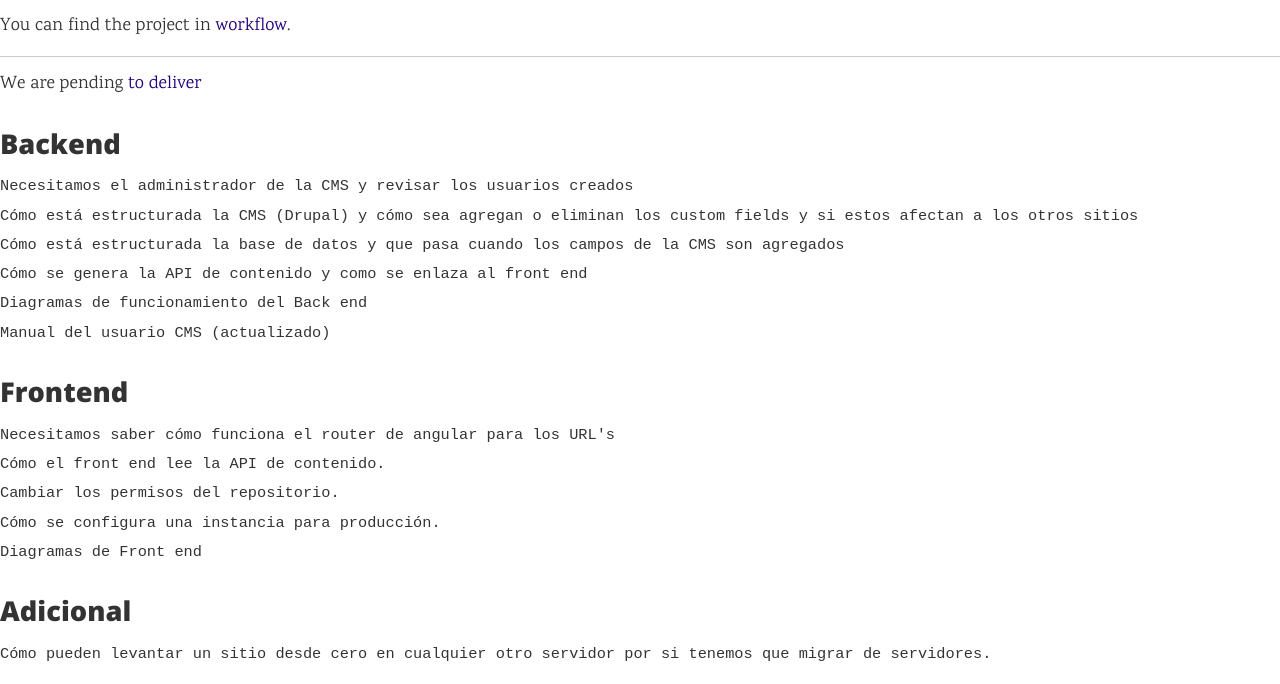
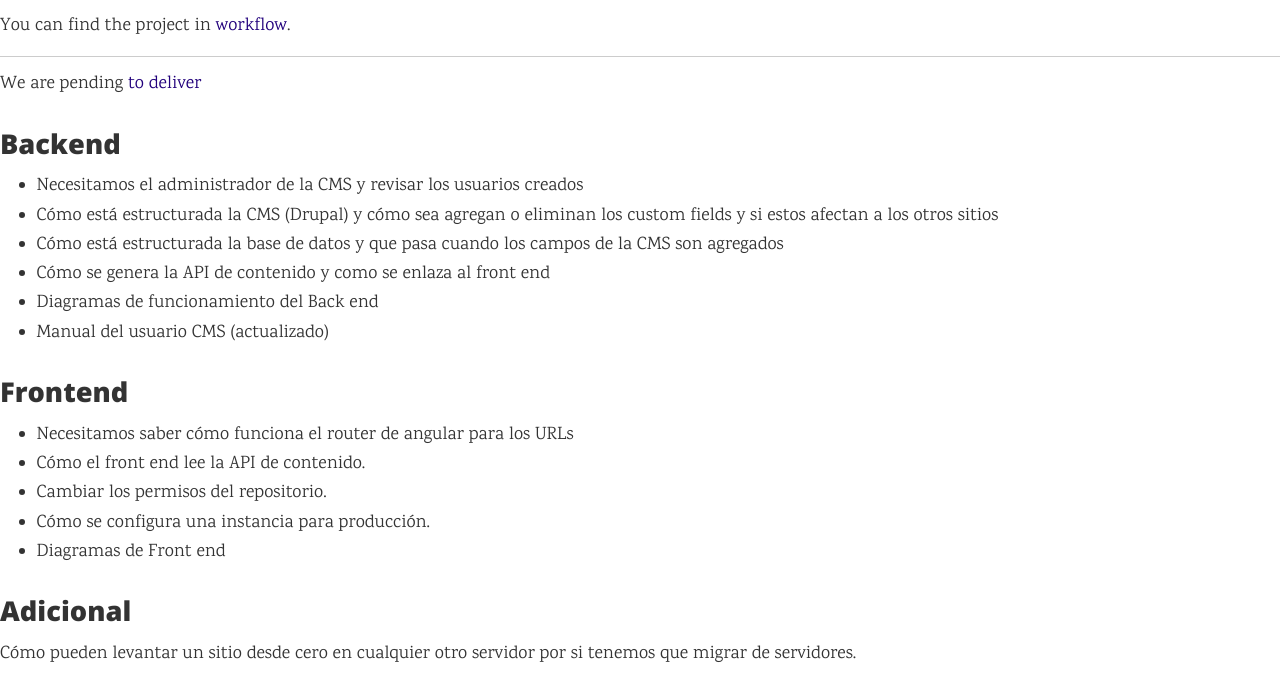
Before and after one commit to antoniwan/active-projects, a Gatsby site: page /projects/vallarta-websites/ in a window 1280 px wide. Shown: the part 174-858 px from the top of the page. Built offline with nearby package versions, Linux system fonts and the light colour scheme; Gatsby itself is replaced by a stand-in of ours; some packages are replaced by stand-ins of ours.

Commit message:
update vallarta’s formatting

```diff
--- a/src/projects/vallarta-websites.md
+++ b/src/projects/vallarta-websites.md
@@ -13,21 +13,21 @@ We are pending [to deliver](http://m8.companyworkflow.com/#messages/530390)
 
 ## Backend
 
-    Necesitamos el administrador de la CMS y revisar los usuarios creados
-    Cómo está estructurada la CMS (Drupal) y cómo sea agregan o eliminan los custom fields y si estos afectan a los otros sitios
-    Cómo está estructurada la base de datos y que pasa cuando los campos de la CMS son agregados
-    Cómo se genera la API de contenido y como se enlaza al front end
-    Diagramas de funcionamiento del Back end
-    Manual del usuario CMS (actualizado)
+  - Necesitamos el administrador de la CMS y revisar los usuarios creados
+  - Cómo está estructurada la CMS (Drupal) y cómo sea agregan o eliminan los custom fields y si estos afectan a los otros sitios
+  - Cómo está estructurada la base de datos y que pasa cuando los campos de la CMS son agregados
+  - Cómo se genera la API de contenido y como se enlaza al front end
+  - Diagramas de funcionamiento del Back end
+  - Manual del usuario CMS (actualizado)
 
 ## Frontend
 
-    Necesitamos saber cómo funciona el router de angular para los URL's
-    Cómo el front end lee la API de contenido.
-    Cambiar los permisos del repositorio.
-    Cómo se configura una instancia para producción.
-    Diagramas de Front end
+  - Necesitamos saber cómo funciona el router de angular para los URLs
+  - Cómo el front end lee la API de contenido.
+  - Cambiar los permisos del repositorio.
+  - Cómo se configura una instancia para producción.
+  - Diagramas de Front end
 
 ## Adicional
 
-    Cómo pueden levantar un sitio desde cero en cualquier otro servidor por si tenemos que migrar de servidores.
+  Cómo pueden levantar un sitio desde cero en cualquier otro servidor por si tenemos que migrar de servidores.
```
